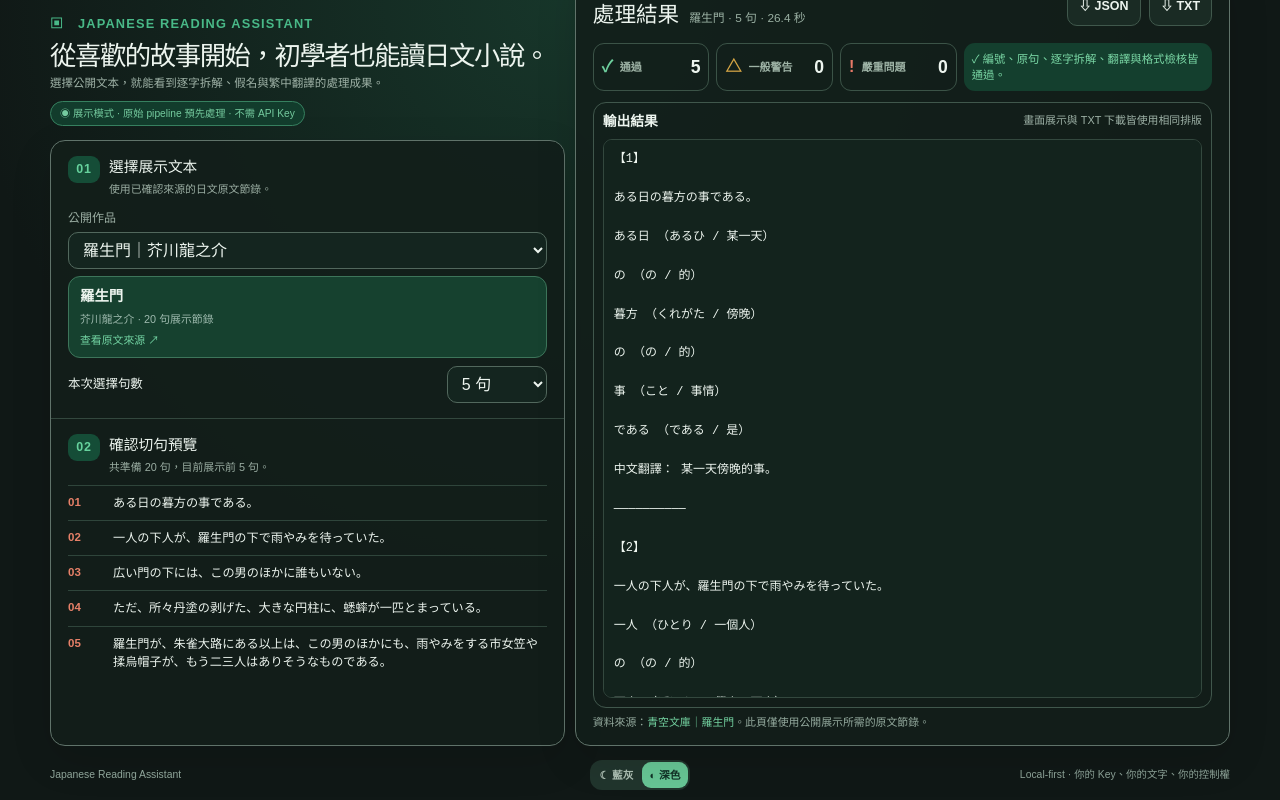
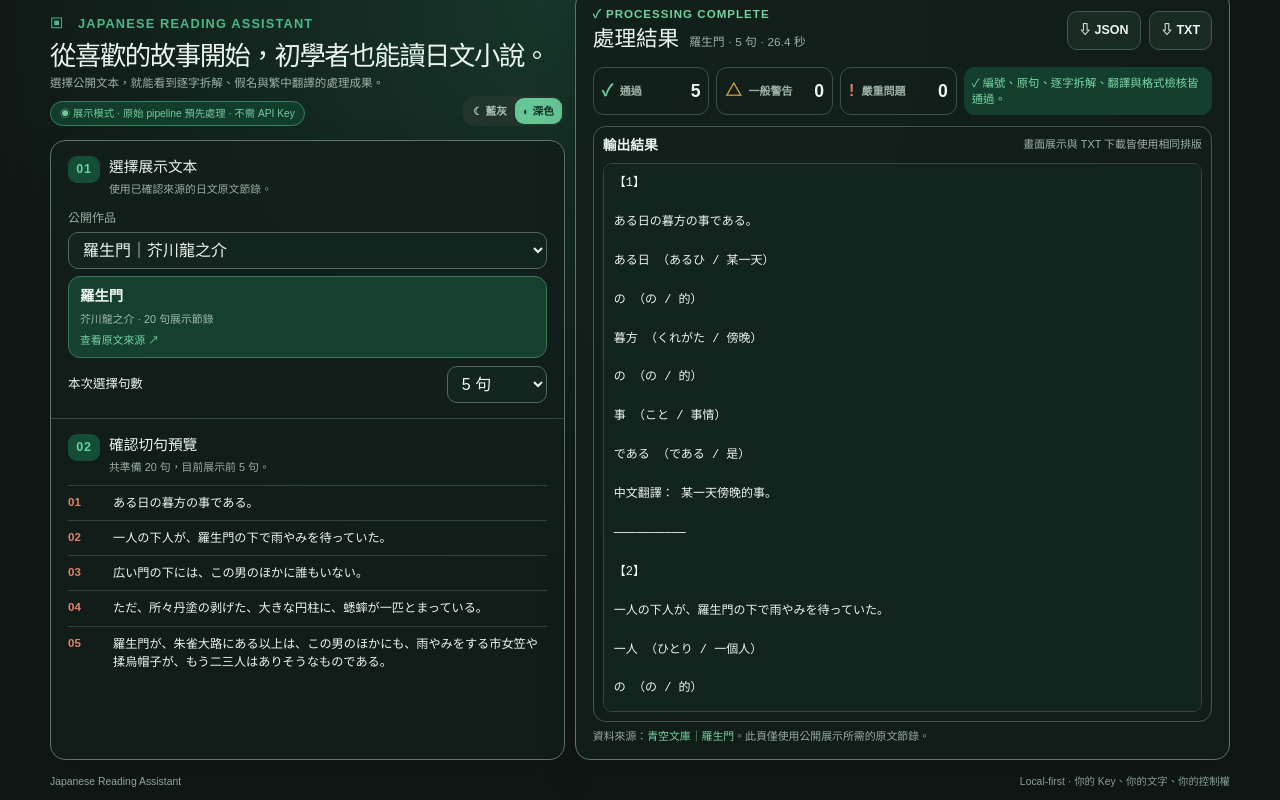
Before and after one commit to ted53759/japanese-reading-assistant, a Next.js app in the folder showcase/: page / in a window 1280 px wide. Built offline with nearby package versions, Linux system fonts and the light colour scheme.

Commit message:
Reposition showcase controls

```diff
--- a/showcase/app/globals.css
+++ b/showcase/app/globals.css
@@ -45,18 +45,19 @@
 /* On desktop, use the unused space beside the headline for a taller reading area. */
 @media (min-width: 1100px) {
   .result-panel {
-    height: calc(100% + 174px);
-    transform: translateY(-174px);
+    height: calc(100% + 150px);
+    transform: translateY(-150px);
   }
 }
 
-/* Airier desktop spacing, with controls kept out of the reading area. */
-footer { display: grid; grid-template-columns: 1fr auto 1fr; align-items: center; gap: 14px; }
+/* Airier desktop spacing, with the display control kept near the workflow. */
+footer { display: flex; justify-content: space-between; align-items: center; gap: 14px; }
 footer > span:last-child { text-align: right; }
-.theme-switch { position: static; width: fit-content; justify-self: center; padding: 2px; }
+.theme-switch { width: fit-content; padding: 2px; }
 .theme-switch button { padding: 5px 8px; font-size: .67rem; }
 
 @media (min-width: 1100px) {
+  .hero .theme-switch { position: absolute; top: auto; right: auto; left: min(35%, 640px); bottom: 0; }
   .app { gap: 14px; }
   .hero h1 { margin-top: 9px; font-size: clamp(1.65rem, 2.05vw, 2.45rem); }
   .hero > p { font-size: .72rem; }
@@ -71,6 +72,11 @@ footer > span:last-child { text-align: right; }
 @media (max-width: 560px) {
   footer { display: flex; align-items: flex-start; }
   footer > span:last-child { text-align: left; }
+}
+
+@media (max-width: 1099px) {
+  .hero { padding-bottom: 52px; }
+  .hero .theme-switch { top: auto; right: auto; bottom: 10px; left: 0; }
 }
 
 /* Light mode uses muted paper and sage tones instead of high-contrast white. */
--- a/showcase/app/page.tsx
+++ b/showcase/app/page.tsx
@@ -73,6 +73,10 @@ export default function Home() {
         <h1>從喜歡的故事開始，初學者也能讀日文小說。</h1>
         <p>選擇公開文本，就能看到逐字拆解、假名與繁中翻譯的處理成果。</p>
         <div className="demo-note">◉ 展示模式 · 原始 pipeline 預先處理 · 不需 API Key</div>
+        <div className="theme-switch" role="group" aria-label="外觀模式">
+          <button onClick={() => setTheme("light")} className={theme === "light" ? "active" : ""}>☾ 藍灰</button>
+          <button onClick={() => setTheme("dark")} className={theme === "dark" ? "active" : ""}>◐ 深色</button>
+        </div>
       </header>
 
       <section className="dashboard">
@@ -101,10 +105,6 @@ export default function Home() {
       </section>
       <footer>
         <span>Japanese Reading Assistant</span>
-        <div className="theme-switch" role="group" aria-label="外觀模式">
-          <button onClick={() => setTheme("light")} className={theme === "light" ? "active" : ""}>☾ 藍灰</button>
-          <button onClick={() => setTheme("dark")} className={theme === "dark" ? "active" : ""}>◐ 深色</button>
-        </div>
         <span>Local-first · 你的 Key、你的文字、你的控制權</span>
       </footer>
     </main>
```
